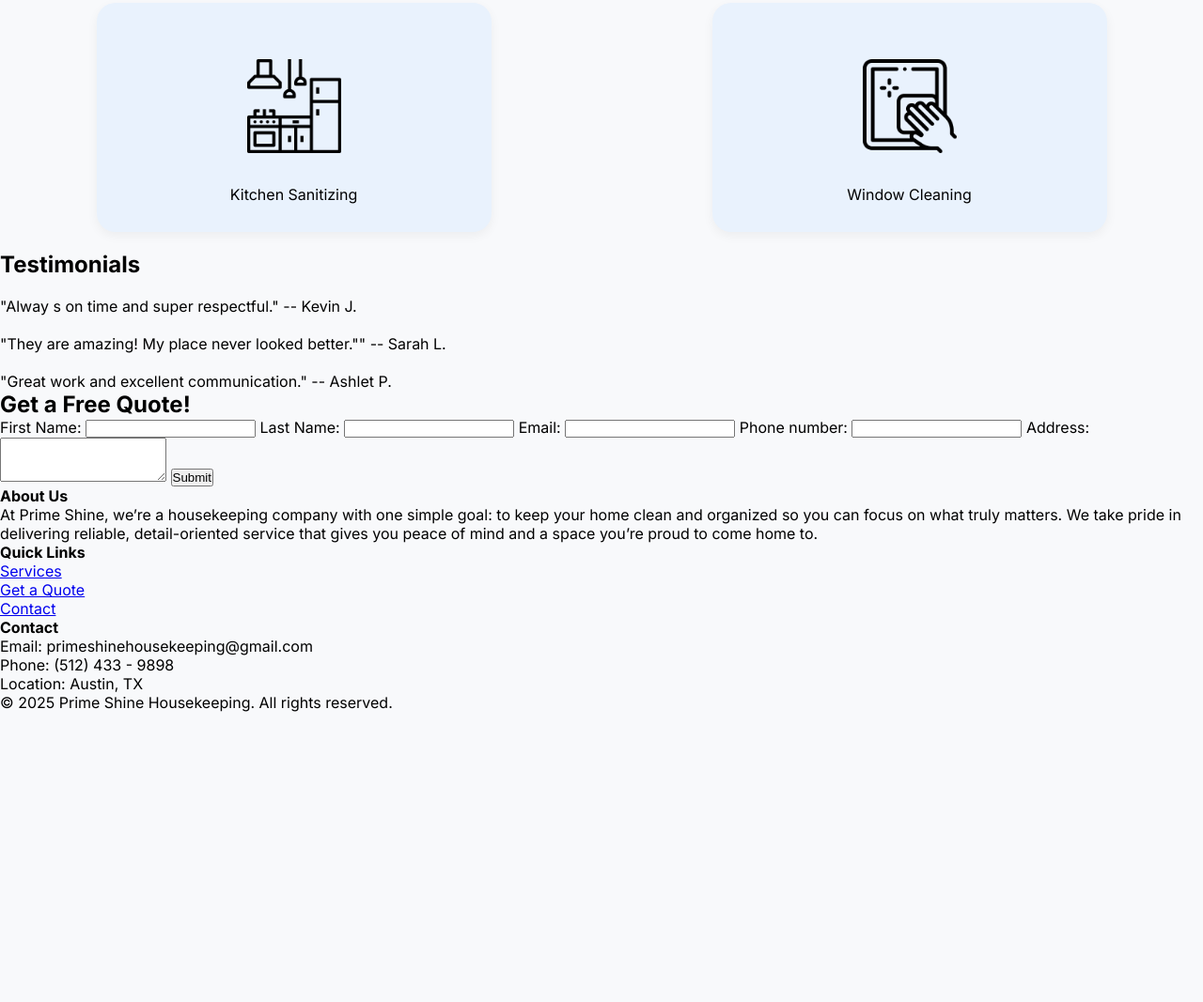
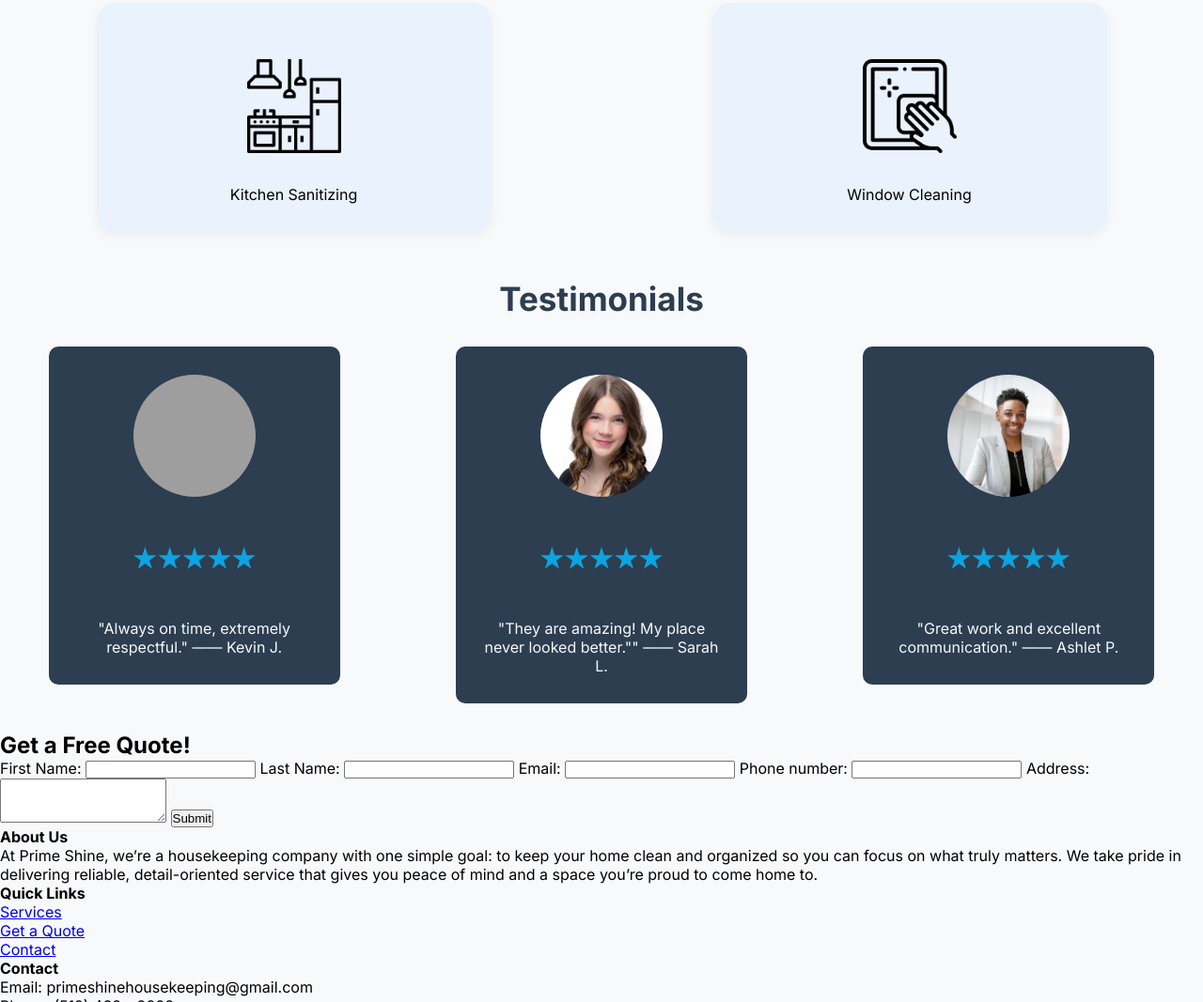
Before and after one commit to JMG002050/PrimeShine-Services-, a plain HTML site: page index.html in a window 1280 px wide. Shown: the part 1446-2513 px from the top of the page at 94% size. Before the commit the page ends 2204 px from the top, so only its background shows below. Drawn offline with Linux system fonts and the light colour scheme; grey boxes are pictures that could not be loaded.

Commit message:
Testimonials section added and styled

```diff
--- a/index.html
+++ b/index.html
@@ -67,6 +67,7 @@
   </div>
   </section>
 
+
   <!-- SERVICES PREVIEW -->
   <div class="our-services">
     <h2>OUR SERVICES</h2>
@@ -93,25 +94,32 @@
     </div>
   </section>
 
+
   <!-- TESTIMONIALS -->
-     <section>
+  <div class="test-title">
     <h2>Testimonials</h2>
-      <div>
-        <img> <!-- Picture of a person -->
-        <img> <!-- Starts given -->
-        <p>"Alway s on time and super respectful." -- Kevin J.</p>
   </div>
-      <div>
-        <img> <!-- Picture of a person -->
-        <img> <!-- Starts given -->
-        <p>"They are amazing! My place never looked better."" -- Sarah L.</p>
+
+  <section class="testimonials">
+  <div class="here reviews">
+    <img src="./resources/images/person-1.jpg"> <!-- Picture of a person -->
+    <img class="star" src="./resources/images/stars.png"> <!-- Starts given -->
+    <p>"Always on time, extremely respectful." —— Kevin J.</p>
   </div>
-      <div>
-        <img> <!-- Picture of a person -->
-        <img> <!-- Starts given -->
-        <p>"Great work and excellent communication." -- Ashlet P.</p>
+
+  <div class="here reviews">
+    <img src="./resources/images/person-2.jpg"> <!-- Picture of a person -->
+    <img class="star" src="./resources/images/stars.png">
+    <p>"They are amazing! My place never looked better."" —— Sarah L.</p>
+  </div>
+
+  <div class="here reviews">
+    <img src="./resources/images/person-3.jpg"> <!-- Picture of a person -->
+    <img class="star" src="./resources/images/stars.png">
+    <p>"Great work and excellent communication." —— Ashlet P.</p>
   </div>
   </section>
+
 
   <!-- GET A QUOTE FORM -->
   <h2>Get a Free Quote!</h2>
@@ -133,6 +141,7 @@
 
     <button type="submit">Submit</button>
   </form>
+
 
   <footer>
     <div class="container">
--- a/styles.css
+++ b/styles.css
@@ -160,3 +160,58 @@
   transition: transform 0.3s ease;
   padding: 30px;
 }
+
+
+/* TESTIMONIALS */
+.test-title {
+  display: flex;
+  justify-content: center;
+}
+
+.test-title h2 {
+  margin-top: 30px;
+  font-family: 'Inter', sans-serif;
+  font-size: 35px;
+  color: #2C3E50;
+}
+
+.testimonials {
+  display: flex;
+  justify-content: space-around;
+  align-items: flex-start;
+
+  gap: 60px;
+  flex-wrap: wrap;
+  padding: 30px 20px;
+  text-align: center;
+}
+
+.here {
+  display: flex;
+  flex-direction: column;
+  align-items: center;
+  justify-content: center;
+  background-color: #2C3E50;
+  padding: 30px;
+  max-width: 250px;
+  border-radius: 10px;
+  color: #F8F9FB;
+  font-family: 'Inter', sans-serif;
+}
+
+.here img {
+  width: 130px;
+  height: 130px;
+  object-fit: contain;
+  object-position: center;
+  transition: transform 0.3s ease;
+  border-radius: 100%;
+  object-fit: cover;
+  object-position: center 30%;
+}
+
+.star {
+  height: 0px;
+  width: 0px;
+  padding: 0;
+}
```
Also changed, not shown: resources/images/person-2.jpg (added), resources/images/person-3.jpg (added), resources/images/stars.png (added), 1 other file. Lines whose indentation alone changed are shown as unchanged.
